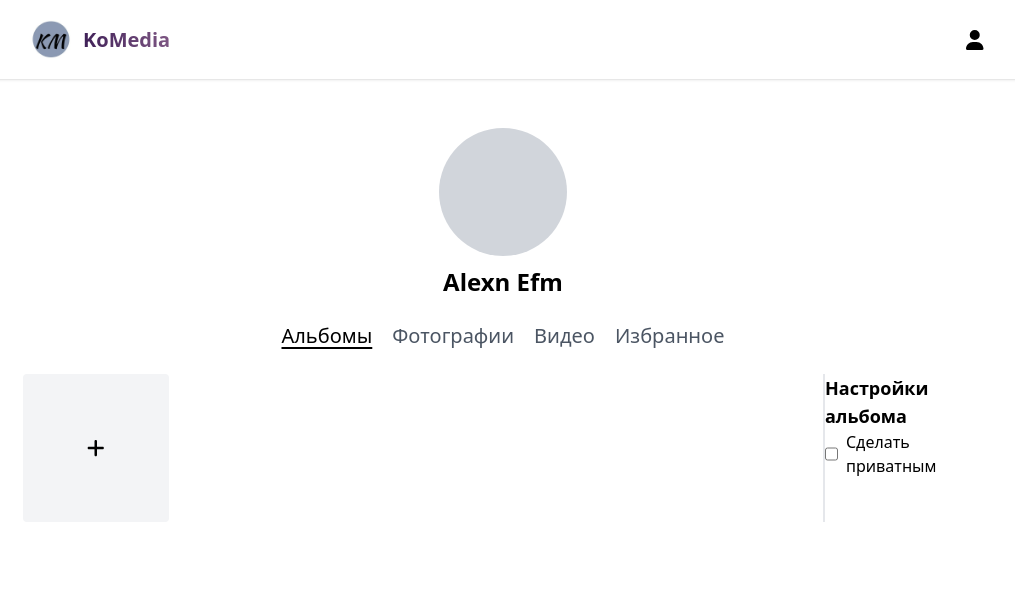
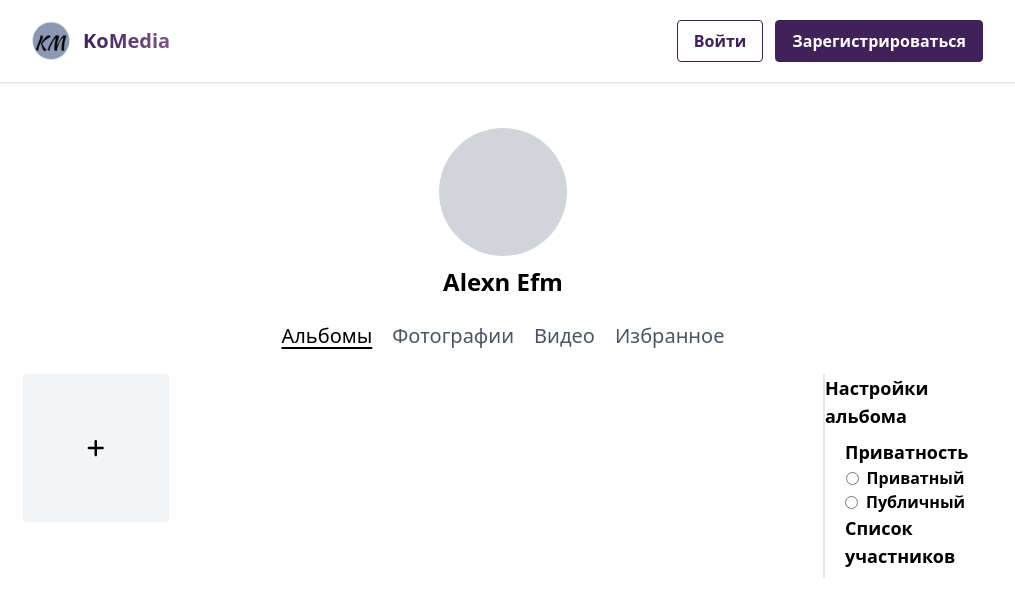
Before and after one commit to sssalias/tech, a React (Create React App) app: page /profile/albums/create in a window 1280 px wide. Shown: the top 616 px of the page, without its empty margins (137-1152 px from the left). Built offline with nearby package versions, Linux system fonts and the light colour scheme; what tailwind-fontawesome would draw is missing.

Commit message:
Created Checkbox and RadioButton

```diff
--- a/src/pages/GeneralPages/IndexPage/IndexPage.tsx
+++ b/src/pages/GeneralPages/IndexPage/IndexPage.tsx
@@ -49,7 +49,7 @@ const IndexPage = () => {
                 <ImageList elements={elements}/>
             </div>
         </BaseLayout>
-    );
-};
+    )
+}
 
-export default IndexPage;
+export default IndexPage
--- a/src/shared/ui/index.tsx
+++ b/src/shared/ui/index.tsx
@@ -9,6 +9,8 @@ import Drag from 'shared/ui/kit/Drag/Drag'
 import ModalLayout from 'shared/ui/layouts/ModaLayout/ModalLayout'
 import SearchField from 'shared/ui/kit/Fields/SearchField/SearchField'
 import ModalLink from 'shared/ui/kit/ModalLink/ModalLink'
+import Checkbox from 'shared/ui/kit/Checkbox/Checkbox'
+import RadioButton from 'shared/ui/kit/RadioButton/RadioButton'
 
 export  {
     DefaultButton,
@@ -21,5 +23,7 @@ export  {
     Drag,
     ModalLayout,
     SearchField,
-    ModalLink
+    ModalLink,
+    Checkbox,
+    RadioButton
 }
--- /dev/null
+++ b/src/shared/ui/kit/Checkbox/Checkbox.tsx
@@ -0,0 +1,16 @@
+import React from 'react'
+
+type CheckboxProps = {
+    label: string
+}
+
+const Checkbox = ({label}:CheckboxProps) => {
+    return (
+        <label className='flex flex-row justify-center items-center gap-2'>
+            <span className='font-semibold'>{label}</span>
+            <input type='checkbox' />
+        </label>
+    )
+}
+
+export default Checkbox
--- a/src/shared/ui/kit/Logo/Logo.tsx
+++ b/src/shared/ui/kit/Logo/Logo.tsx
@@ -12,7 +12,7 @@ const Logo = () => {
                 <h4 className='font-bold text-xl bg-gradient-to-r from-dark-violet to-violet text-transparent bg-clip-text'>KoMedia</h4>
             </div>
         </Link>
-    );
-};
+    )
+}
 
-export default Logo;
+export default Logo
--- /dev/null
+++ b/src/shared/ui/kit/RadioButton/RadioButton.tsx
@@ -0,0 +1,18 @@
+import React from 'react'
+
+type RadioButtonProps = {
+    label: string,
+    value:string,
+    name:string,
+}
+
+const RadioButton = ({label, value, name}:RadioButtonProps) => {
+    return (
+        <label className='flex flex-row-reverse justify-center items-center gap-2'>
+            <span className='font-semibold'>{label}</span>
+            <input name={name} value={value} type="radio"/>
+        </label>
+    )
+}
+
+export default RadioButton
--- a/src/store/user/useUserStore.tsx
+++ b/src/store/user/useUserStore.tsx
@@ -5,12 +5,12 @@ type State = {
 }
 
 type Actions = {
-    login: () => void,
+    login: () => void
     logout: () => void
 }
 
 const useUserStore = create<State & Actions>((set) => ({
-    isAuth: true,
+    isAuth: false,
     login: () => set(state => ({isAuth: true})),
     logout: () => set(state => ({isAuth: false}))
 }))
--- a/src/widgets/album/AlbumSettings/AlbumSettings.tsx
+++ b/src/widgets/album/AlbumSettings/AlbumSettings.tsx
@@ -1,4 +1,5 @@
 import React from 'react'
+import {Checkbox, RadioButton} from 'shared/ui'
 
 
 // TODO:
@@ -11,11 +12,20 @@ const AlbumSettings = () => {
         <div className='w-1/6 ml-auto border-l-2 border-gray-200 b'>
             <div className='w-full flex flex-col justify-center items-center'>
                 <h3 className='text-lg font-semibold'>Настройки альбома</h3>
-                <div>
-                    <label className="flex gap-2">
-                        <input type="checkbox"/>
-                        Сделать приватным
-                    </label>
+                <div className='w-full'>
+                    <form className='flex flex-col items-start px-5 py-2'>
+                        <fieldset className='flex flex-col items-start'>
+                            <h3 className='font-bold text-lg '>Приватность</h3>
+                            <div className='flex flex-col'>
+                                <RadioButton name='private' value='private' label='Приватный' />
+                                <RadioButton name='private' value='public' label='Публичный' />
+                            </div>
+                        </fieldset>
+                        <fieldset className='flex flex-col items-center'>
+                            <h3 className='font-bold text-lg'>Список участников</h3>
+
+                        </fieldset>
+                    </form>
                 </div>
             </div>
         </div>
```
